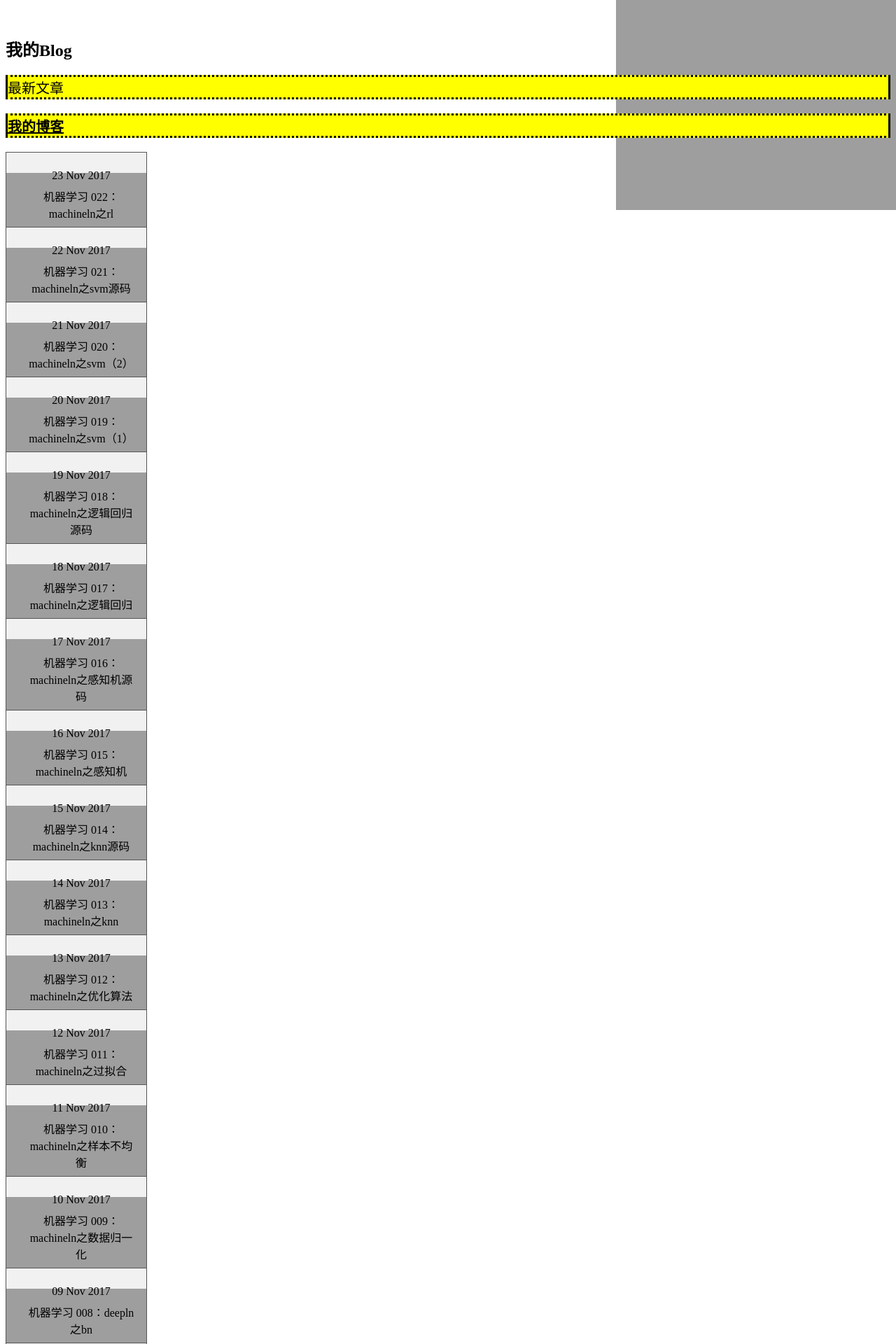
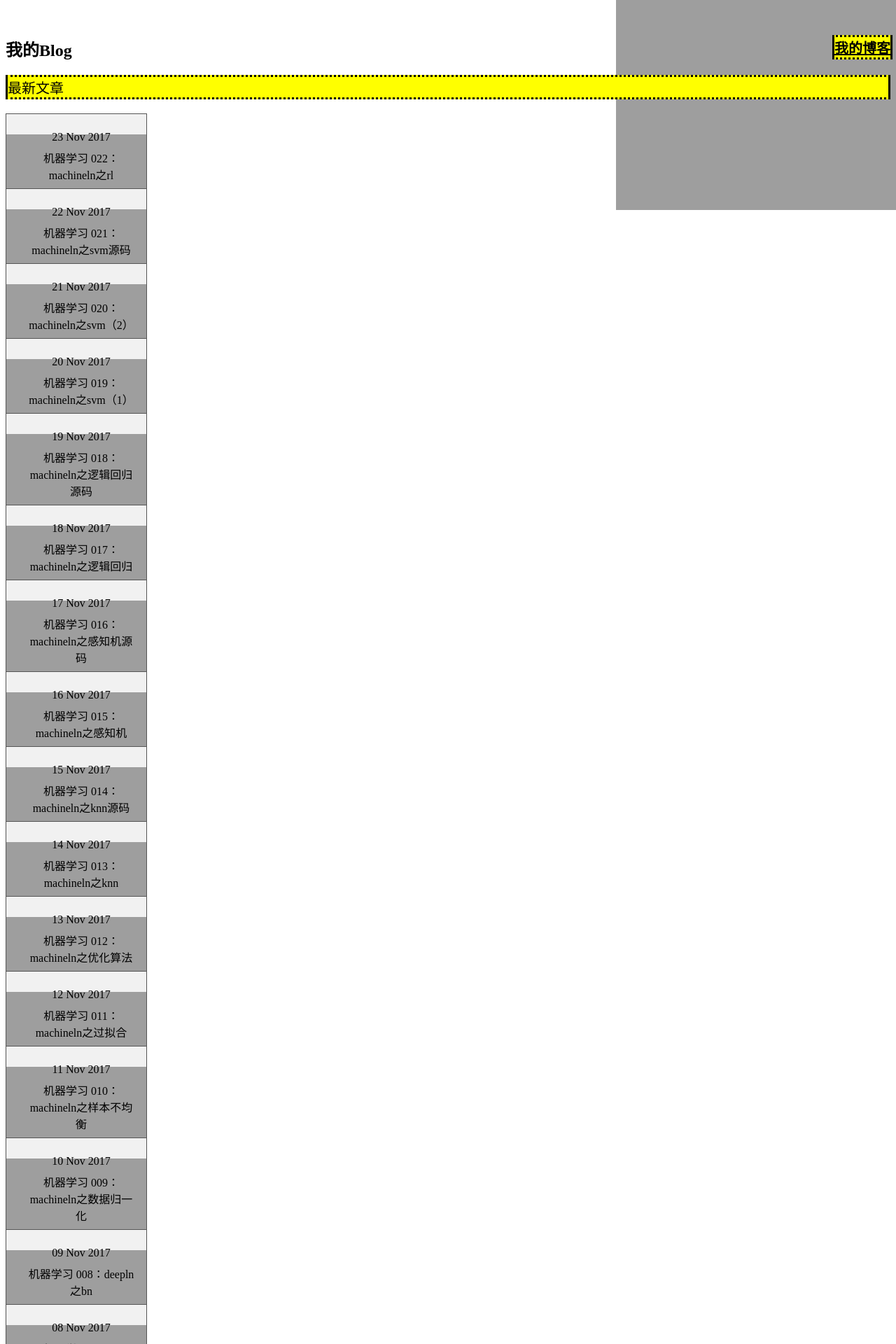
Before and after one commit to MachineLP/MachineLP.github.io, a Jekyll site: the page built from index.html, in a window 1280 px wide. Shown: the top 1920 px of the page at 70% size. Built offline with Jekyll 4.4.1, drawn with Linux system fonts in a browser that asks for light colours.

Commit message:
Update index.html

```diff
--- a/index.html
+++ b/index.html
@@ -5,7 +5,7 @@ title: 我的Blog
 
 <h2>{{ page.title }}</h2>
 <p>最新文章</p>
-<p><b><a href="http://blog.csdn.net/u014365862/article/details/78422372" target="_blank">我的博客</a></b></p>
+<p class="pos_fixed">  <b><a href="http://blog.csdn.net/u014365862/article/details/78422372" target="_blank">我的博客</a></b> </p>
 <ul>
 　　{% for post in site.posts %}
 　　　　<li>{{ post.date | date_to_string }} <a href="{{ site.baseurl }}{{ post.url }}">{{ post.title }}</a></li>
```
